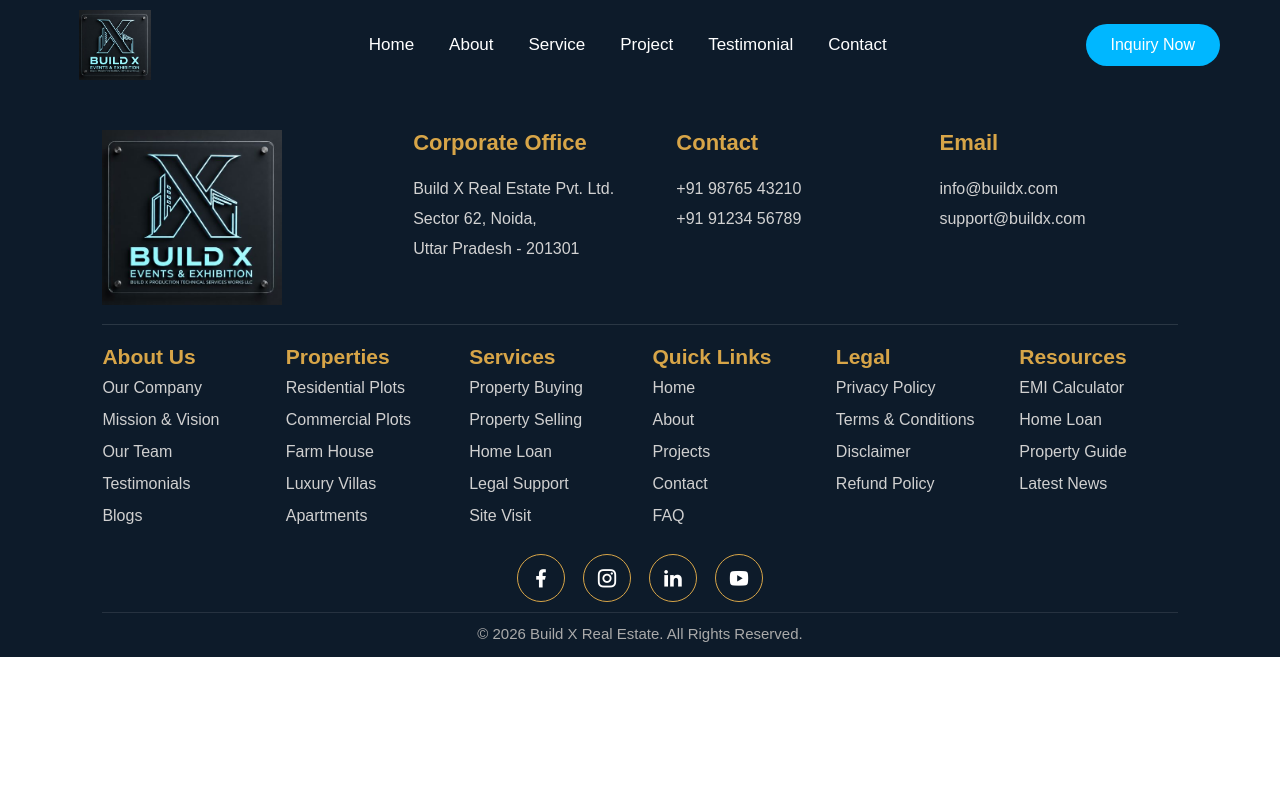
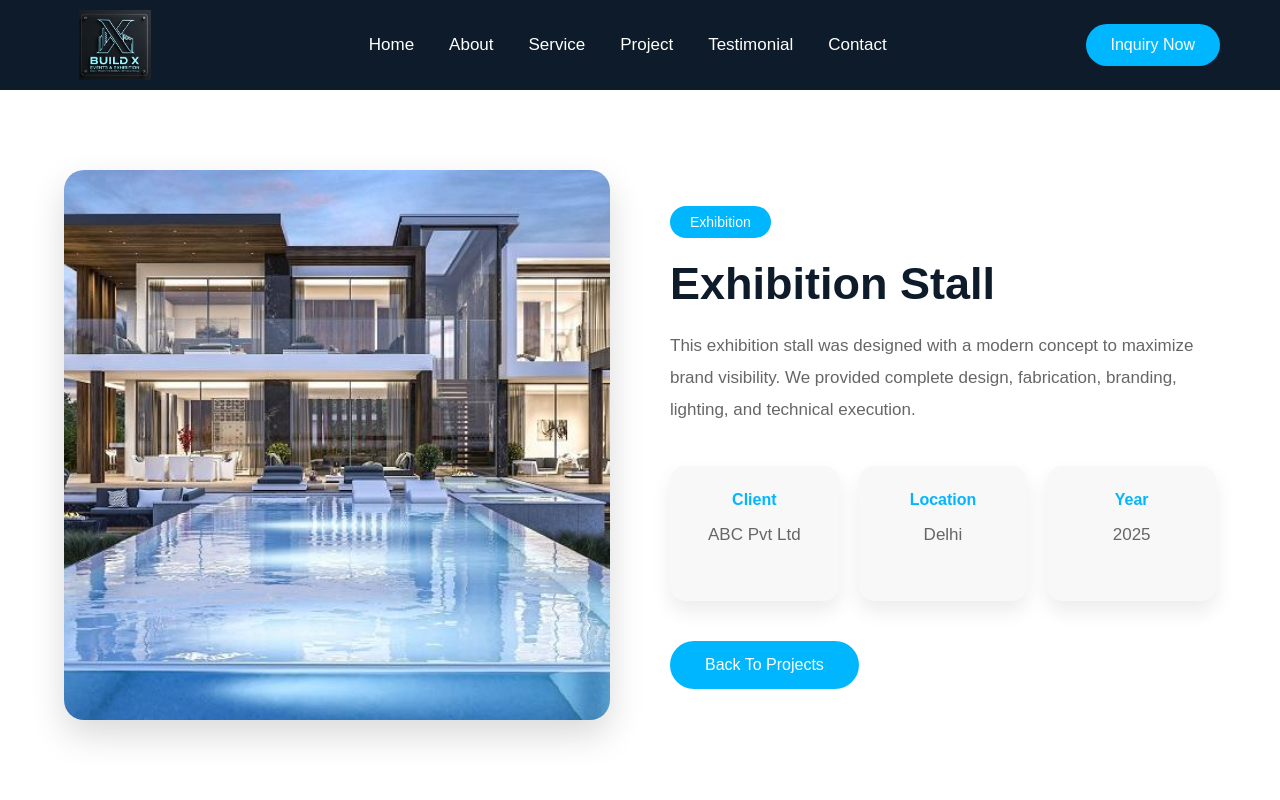
Before and after one commit to Satyaa1997/RealState1, a React (Vite) app: page /project/1 in a window 1280 px wide. Shown: the top 800 px of the page. Built offline with nearby package versions, Linux system fonts and the light colour scheme.

Commit message:
update and add project detail page

```diff
--- a/src/App.jsx
+++ b/src/App.jsx
@@ -13,6 +13,7 @@
 import Footer from "./Component/Footer";
 import ScrollTop from "./Component/ScrollTop";
 import Loan from "./Component/Loan";
+import ProjectDetail from "./Component/ProjectDetail";
 
 const App = () => {
   return (
@@ -37,6 +38,8 @@
 
         <Route path="/booknow" element={<BookNow />} />
 
+        <Route path="/project/:id" element={<ProjectDetail />} />
+
         <Route path="/loan" element={<Loan />} />
 
         <Route path="/contact" element={<Contact />} />
--- a/src/Component/Footer.jsx
+++ b/src/Component/Footer.jsx
@@ -1,12 +1,10 @@
 import React from "react";
 import "./Footer.css";
-import { useNavigate } from "react-router-dom";
 import { Link } from "react-router-dom";
 import logo from "../assets/logo3.JPG";
 
 const Footer = () => {
 
-    const navigate = useNavigate();
 
 
   return (
--- a/src/Component/Project.jsx
+++ b/src/Component/Project.jsx
@@ -7,9 +7,12 @@
 import project4 from "../assets/project4.jfif";
 import project5 from "../assets/project5.jfif";
 import project6 from "../assets/project6.jfif";
+import { useNavigate } from "react-router-dom";
 
 const Project = () => {
 
+
+    const navigate = useNavigate();
 
     const [category, setCategory] = useState("All");
     const [year, setYear] = useState("All");
@@ -18,6 +21,7 @@
 
   const projects = [
     {
+    id: 1,
     image: projet1,
     title: "Exhibition Stall",
     category: "Exhibition",
@@ -25,6 +29,7 @@
     location: "Delhi",
   },
   {
+    id: 2,
     image: project2,
     title: "Build X Projects",
     category: "Fabrication",
@@ -32,6 +37,7 @@
     location: "Mumbai",
   },
   {
+    id: 3,
     image: project3,
     title: "Product Launch",
     category: "Event",
@@ -39,6 +45,7 @@
     location: "Noida",
   },
   {
+    id: 4,
     image: project4,
     title: "Fabrication Stand",
     category: "Exhibition",
@@ -46,6 +53,7 @@
     location: "Delhi",
   },
   {
+    id: 5,
     image: project5,
     title: "Premium Stall",
     category: "Corporate",
@@ -53,6 +61,7 @@
     location: "Mumbai",
   },
   {
+    id: 6,
     image: project6,
     title: "Conference Booth",
     category: "Technical",
@@ -85,15 +94,19 @@
         {/* Left */}
 
         <div className="project-grid">
-          {filteredProjects.map((item, index) => (
-            <div className="project-card" key={index}>
+           {filteredProjects.map((item) => (
+             <div
+               className="project-card"
+               key={item.id}
+               onClick={() => navigate(`/project/${item.id}`)}
+               style={{ cursor: "pointer" }}
+             >
                <div className="project-image">
-                <img src={item.image} alt="" />
+                 <img src={item.image} alt={item.title} />
                </div>
 
                <div className="project-content">
                  <h3>{item.title}</h3>
-
                  <span>{item.category}</span>
                </div>
              </div>
--- /dev/null
+++ b/src/Component/ProjectDetail.css
@@ -0,0 +1,211 @@
+*{
+margin:0;
+padding:0;
+box-sizing:border-box;
+font-family:Arial, Helvetica, sans-serif;
+}
+
+.project-details{
+
+width:90%;
+margin:80px auto;
+
+display:grid;
+grid-template-columns:1fr 1fr;
+
+gap:60px;
+
+align-items:center;
+
+}
+
+.details-image img{
+
+width:100%;
+height:550px;
+
+object-fit:cover;
+
+border-radius:20px;
+
+box-shadow:0 15px 35px rgba(0,0,0,.15);
+
+}
+
+.details-content span{
+
+display:inline-block;
+
+background:#00b7ff;
+
+color:white;
+
+padding:8px 20px;
+
+border-radius:30px;
+
+font-size:14px;
+
+margin-bottom:20px;
+
+}
+
+.details-content h1{
+
+font-size:45px;
+
+color:#0d1b2a;
+
+margin-bottom:20px;
+
+}
+
+.details-content p{
+
+font-size:17px;
+
+line-height:32px;
+
+color:#666;
+
+margin-bottom:25px;
+
+}
+
+.details-info{
+
+display:grid;
+
+grid-template-columns:repeat(3,1fr);
+
+gap:20px;
+
+margin:40px 0;
+
+}
+
+.details-info div{
+
+background:#f8f8f8;
+
+padding:25px;
+
+border-radius:15px;
+
+text-align:center;
+
+box-shadow:0 10px 20px rgba(0,0,0,.08);
+
+}
+
+.details-info h4{
+
+color:#00b7ff;
+
+margin-bottom:10px;
+
+}
+
+.details-content button{
+
+padding:15px 35px;
+
+background:#00b7ff;
+
+border:none;
+
+color:white;
+
+border-radius:30px;
+
+font-size:16px;
+
+cursor:pointer;
+
+transition:.3s;
+
+}
+
+.details-content button:hover{
+
+background:#008fd1;
+
+transform:translateY(-3px);
+
+}
+
+/* Tablet */
+
+@media(max-width:992px){
+
+.project-details{
+
+grid-template-columns:1fr;
+
+}
+
+.details-image img{
+
+height:420px;
+
+}
+
+.details-content h1{
+
+font-size:36px;
+
+}
+
+.details-info{
+
+grid-template-columns:repeat(2,1fr);
+
+}
+
+}
+
+/* Mobile */
+
+@media(max-width:768px){
+
+.project-details{
+
+width:92%;
+
+margin:50px auto;
+
+}
+
+.details-image img{
+
+height:260px;
+
+}
+
+.details-content h1{
+
+font-size:28px;
+
+}
+
+.details-content p{
+
+font-size:15px;
+
+line-height:28px;
+
+}
+
+.details-info{
+
+grid-template-columns:1fr;
+
+}
+
+.details-content button{
+
+width:100%;
+
+}
+
+}
--- /dev/null
+++ b/src/Component/ProjectDetail.jsx
@@ -0,0 +1,142 @@
+import React from 'react'
+import { useParams, useNavigate } from "react-router-dom";
+import "./ProjectDetail.css";
+import projet1 from "../assets/projet1.jfif";
+import project2 from "../assets/project2.jfif";
+import project3 from "../assets/project3.jfif";
+import project4 from "../assets/project4.jfif";
+import project5 from "../assets/project5.jfif";
+import project6 from "../assets/project6.jfif";
+
+
+const projects = [
+  {
+    id: 1,
+    image: projet1,
+    title: "Exhibition Stall",
+    category: "Exhibition",
+    year: "2025",
+    location: "Delhi",
+    client: "ABC Pvt Ltd",
+    description:
+      "This exhibition stall was designed with a modern concept to maximize brand visibility. We provided complete design, fabrication, branding, lighting, and technical execution.",
+  },
+  {
+    id: 2,
+    image: project2,
+    title: "Build X Projects",
+    category: "Fabrication",
+    year: "2026",
+    location: "Mumbai",
+    client: "XYZ Industries",
+    description:
+      "Premium fabrication project with high-quality materials and elegant finishing.",
+  },
+  {
+    id: 3,
+    image: project3,
+    title: "Product Launch",
+    category: "Event",
+    year: "2025",
+    location: "Noida",
+    client: "Tech World",
+    description:
+      "Professional product launch event with stage setup, LED walls, lighting and branding.",
+  },
+  {
+    id: 4,
+    image: project4,
+    title: "Fabrication Stand",
+    category: "Exhibition",
+    year: "2026",
+    location: "Delhi",
+    client: "Global Expo",
+    description:
+      "Custom exhibition stand fabricated using premium materials with world-class finishing.",
+  },
+  {
+    id: 5,
+    image: project5,
+    title: "Premium Stall",
+    category: "Corporate",
+    year: "2025",
+    location: "Mumbai",
+    client: "Corporate Hub",
+    description:
+      "Luxury corporate stall designed with modern architecture and premium interiors.",
+  },
+  {
+    id: 6,
+    image: project6,
+    title: "Conference Booth",
+    category: "Technical",
+    year: "2026",
+    location: "Noida",
+    client: "Innovation Summit",
+    description:
+      "Complete conference booth with technical support, AV setup and branding.",
+  },
+];
+
+
+const ProjectDetail = () => {
+
+
+      const { id } = useParams();
+      const navigate = useNavigate();
+
+      const project = projects.find(
+      (item) => item.id === Number(id)
+      );
+
+        if (!project) {
+         return <h2 style={{ textAlign: "center" }}>Project Not Found</h2>;
+        }
+
+
+  return (
+     <section className="project-details">
+
+      <div className="details-image">
+        <img src={project.image} alt={project.title} />
+      </div>
+
+      <div className="details-content">
+
+        <span>{project.category}</span>
+
+        <h1>{project.title}</h1>
+
+        <p>{project.description}</p>
+
+        <div className="details-info">
+
+          <div>
+            <h4>Client</h4>
+            <p>{project.client}</p>
+          </div>
+
+          <div>
+            <h4>Location</h4>
+            <p>{project.location}</p>
+          </div>
+
+          <div>
+            <h4>Year</h4>
+            <p>{project.year}</p>
+          </div>
+
+        </div>
+
+        <button onClick={() => navigate("/project")}>
+          Back To Projects
+        </button>
+
+      </div>
+
+    </section>
+  );
+};
+
+
+export default ProjectDetail
```
Lines whose indentation alone changed are shown as unchanged.
